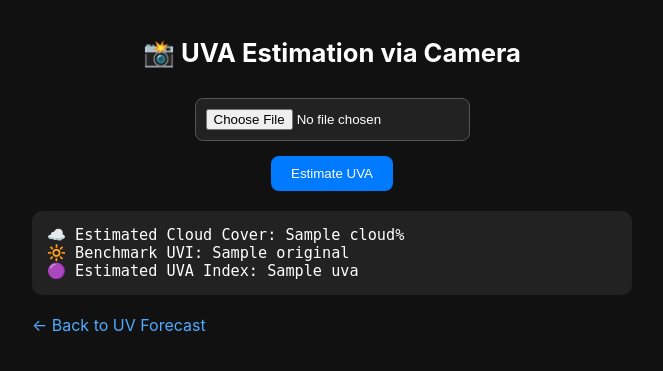
After one commit to DanBasini/uv-forecast-app, a Flask app: template templates/uv_photo.html in a window 1280 px wide. The commit adds this page. Shown: the top 371 px of the page, without its empty margins (308-971 px from the left). Run offline with Flask 3, Linux system fonts and the light colour scheme; the template is opened without the code that fills it: most values are stand-ins (such as "Sample title", 1, 10 or a date in 2020).

```diff
--- a/app.py
+++ b/app.py
@@ -4,6 +4,9 @@ import io
 import matplotlib.pyplot as plt
 import numpy as np
 import base64
+from PIL import Image  # Required for photo-based UV
+from datetime import datetime
+import pytz  # make sure it's in requirements.txt
 
 app = Flask(__name__)
 
@@ -154,5 +157,62 @@ def index():
         show_nav=(city is not None)
     )
 
+@app.route('/uva-tanning-test', methods=['GET', 'POST'])
+def uva_tanning_test():
+    result = None
+    if request.method == 'POST':
+        try:
+            file = request.files.get('sky_image')
+            city = request.form.get('city')
+            coords = city.split("(")[-1].replace(")", "").split(",")
+            lat, lon = float(coords[0]), float(coords[1])
+
+            # Estimate cloud coverage from image
+            img = Image.open(file.stream).convert("RGB")
+            arr = np.array(img)
+            avg_red = np.mean(arr[:, :, 0])
+            avg_blue = np.mean(arr[:, :, 2])
+            rb_ratio = avg_red / (avg_blue + 1e-5)
+            cloud_fraction = min(1.0, max(0.0, (rb_ratio - 0.6) / 1.2))  # heuristic
+
+            # Fetch clear-sky UVI data from Open-Meteo
+            api_url = (
+                f"https://api.open-meteo.com/v1/forecast?"
+                f"latitude={lat}&longitude={lon}"
+                f"&hourly=uv_index_clear_sky&timezone=auto"
+            )
+            response = requests.get(api_url).json()
+
+            times = response["hourly"]["time"]
+            uvi_values = response["hourly"]["uv_index_clear_sky"]
+
+            # Determine current local hour based on forecast timezone
+            local_now = datetime.now().astimezone()
+            now_str = local_now.strftime("%Y-%m-%dT%H:00")
+
+            # Match the current hour to the forecast
+            if now_str in times:
+                idx = times.index(now_str)
+                uvi = uvi_values[idx]
+            else:
+                uvi = 0.0  # fallback
+
+            # Calculate UVA index
+            uva_index_clear = uvi * 0.95
+            transmittance = 1 - 0.55 * cloud_fraction
+            uva_index_adj = round(uva_index_clear * transmittance, 2)
+
+            result = {
+                "uvi": round(uvi, 2),
+                "uva_clear": round(uva_index_clear, 2),
+                "cloud_fraction": round(cloud_fraction * 100),
+                "uva_adj": uva_index_adj,
+                "city": city
+            }
+
+        except Exception as e:
+            result = {"error": str(e)}
+    return render_template("uva_tanning.html", result=result)
+
 if __name__ == '__main__':
-    app.run(debug=True)
+    app.run(debug=True, host='0.0.0.0')
--- a/requirements.txt
+++ b/requirements.txt
@@ -1,5 +1,7 @@
 Flask
 requests
 matplotlib
+pillow
 numpy
 gunicorn
+pytz
--- a/templates/index.html
+++ b/templates/index.html
@@ -94,6 +94,10 @@
         <button type="submit">Get Forecast</button>
     </form>
 
+    <div style="text-align: center; margin-top: 10px;">
+        <a href="/uva-tanning-test" class="nav-button">🌤️ UVA Tanning Score</a>
+    </div>
+
     {% if forecast %}
     <div class="forecast">
         {% for hour, uv, cloud, adj in forecast %}
--- /dev/null
+++ b/templates/uv_photo.html
@@ -0,0 +1,82 @@
+<!DOCTYPE html>
+<html lang="en">
+<head>
+  <meta charset="UTF-8">
+  <title>📸 UVA Estimation</title>
+  <style>
+    body {
+      font-family: -apple-system, BlinkMacSystemFont, 'Segoe UI', Roboto, Oxygen, sans-serif;
+      background-color: #111;
+      color: white;
+      padding: 20px;
+      max-width: 600px;
+      margin: auto;
+    }
+    h1 {
+      text-align: center;
+      font-size: 1.6rem;
+    }
+    form {
+      text-align: center;
+      margin-top: 20px;
+    }
+    input[type="file"] {
+      background-color: #222;
+      color: white;
+      border: 1px solid #555;
+      padding: 10px;
+      border-radius: 8px;
+      margin-top: 10px;
+    }
+    button {
+      padding: 10px 20px;
+      margin-top: 15px;
+      border-radius: 8px;
+      background-color: #007aff;
+      color: white;
+      border: none;
+      cursor: pointer;
+    }
+    .result-box {
+      background: #222;
+      border-radius: 10px;
+      padding: 15px;
+      font-family: monospace;
+      margin-top: 20px;
+      font-size: 0.95rem;
+    }
+    a {
+      color: #4faaff;
+      text-decoration: none;
+      display: inline-block;
+      margin-top: 20px;
+    }
+    a:hover {
+      text-decoration: underline;
+    }
+  </style>
+</head>
+<body>
+  <h1>📸 UVA Estimation via Camera</h1>
+
+  <form method="POST" action="/uv-photo" enctype="multipart/form-data">
+    <input type="file" name="photo" accept="image/*" required><br>
+    <input type="hidden" name="city" value="{{ city or '' }}">
+    <button type="submit">Estimate UVA</button>
+  </form>
+
+  {% if uv is not none %}
+    <div class="result-box">
+      {% if uv.error %}
+        <strong>Error:</strong> {{ uv.error }}
+      {% else %}
+        ☁️ Estimated Cloud Cover: {{ uv.cloud }}%<br>
+        🔆 Benchmark UVI: {{ uv.original }}<br>
+        🟣 Estimated UVA Index: {{ uv.uva }}
+      {% endif %}
+    </div>
+  {% endif %}
+
+  <a href="/">← Back to UV Forecast</a>
+</body>
+</html>
```
Also changed, not shown: templates/uva_tanning.html (added, +95 -0 lines), 2 other files.
